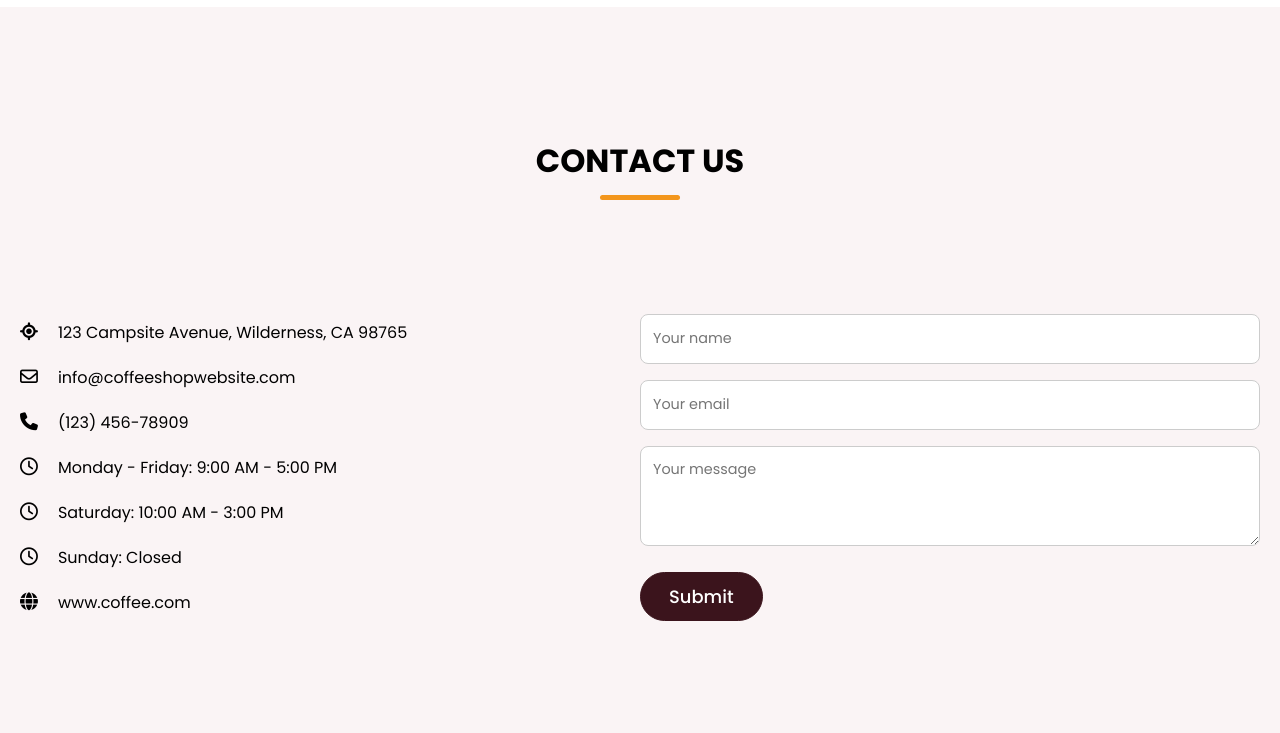
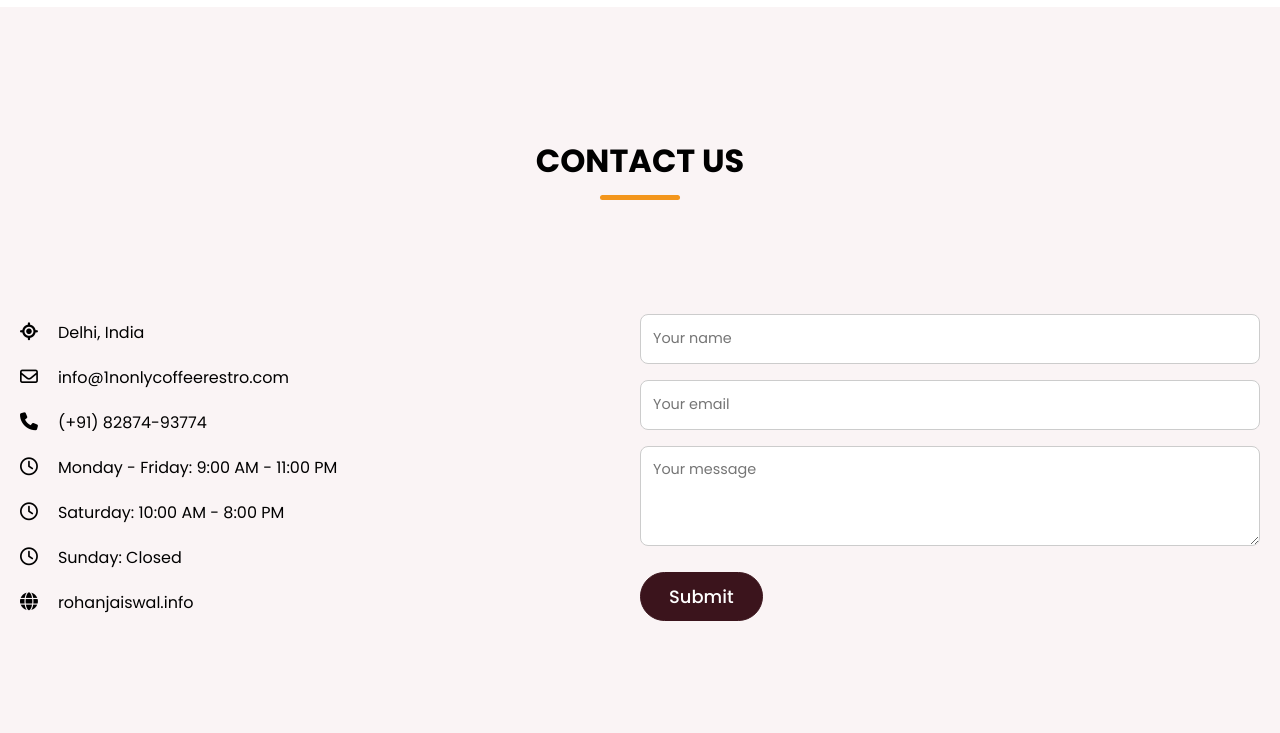
Before and after one commit to Freelance-Projects-and-Works/1Nonly-Coffee-Restro, a plain HTML site: page Index.html in a window 1280 px wide. Shown: the part 3679-4412 px from the top of the page. Drawn offline with nearby package versions, Linux system fonts and the light colour scheme; a web font is replaced by a local one.

Commit message:
Submit: 1Nonly Coffee Restro

```diff
--- a/CSS/Responsive.css
+++ b/CSS/Responsive.css
@@ -56,7 +56,7 @@
 
     .navbar .nav-menu {
         display: block;
-        background: #324964;
+        background: var(--third-color);
         position: fixed;
         top: 0;
         left: -300px;
--- a/CSS/Style.css
+++ b/CSS/Style.css
@@ -14,7 +14,7 @@
     --dark-color: #252525;
     --primary-color: #3b141c;
     --secondary-color: #f3961c;
-    --third-color:#324964;
+    --third-color:#5d202c;
     --light-pink-color: #faf4f5;
     --medium-gray-color: #ccc;
     /* Font size */
--- a/Index.html
+++ b/Index.html
@@ -165,23 +165,23 @@
                 <ul class="contact-info-list">
                     <li class="contact-info">
                         <i class="fa-solid fa-location-crosshairs"></i>
-                        <p>123 Campsite Avenue, Wilderness, CA 98765</p>
+                        <p>Delhi, India</p>
                     </li>
                     <li class="contact-info">
                         <i class="fa-regular fa-envelope"></i>
-                        <p>info@coffeeshopwebsite.com</p>
+                        <p>info@1nonlycoffeerestro.com</p>
                     </li>
                     <li class="contact-info">
                         <i class="fa-solid fa-phone"></i>
-                        <p>(123) 456-78909</p>
+                        <p>(+91) 82874-93774</p>
                     </li>
                     <li class="contact-info">
                         <i class="fa-regular fa-clock"></i>
-                        <p>Monday - Friday: 9:00 AM - 5:00 PM</p>
+                        <p>Monday - Friday: 9:00 AM - 11:00 PM</p>
                     </li>
                     <li class="contact-info">
                         <i class="fa-regular fa-clock"></i>
-                        <p>Saturday: 10:00 AM - 3:00 PM</p>
+                        <p>Saturday: 10:00 AM - 8:00 PM</p>
                     </li>
                     <li class="contact-info">
                         <i class="fa-regular fa-clock"></i>
@@ -189,7 +189,7 @@
                     </li>
                     <li class="contact-info">
                         <i class="fa-solid fa-globe"></i>
-                        <p>www.coffee.com</p>
+                        <p>rohanjaiswal.info</p>
                     </li>
                 </ul>
                 <form action="#" class="contact-form">
```
